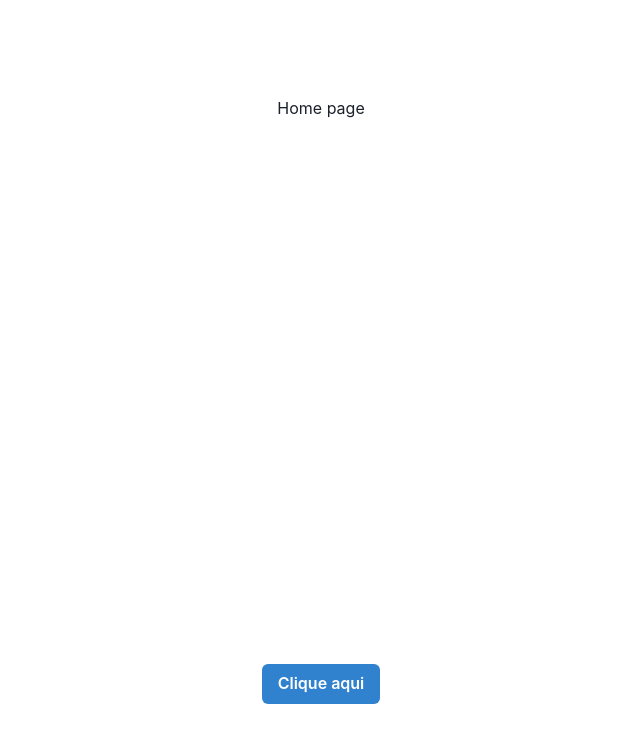
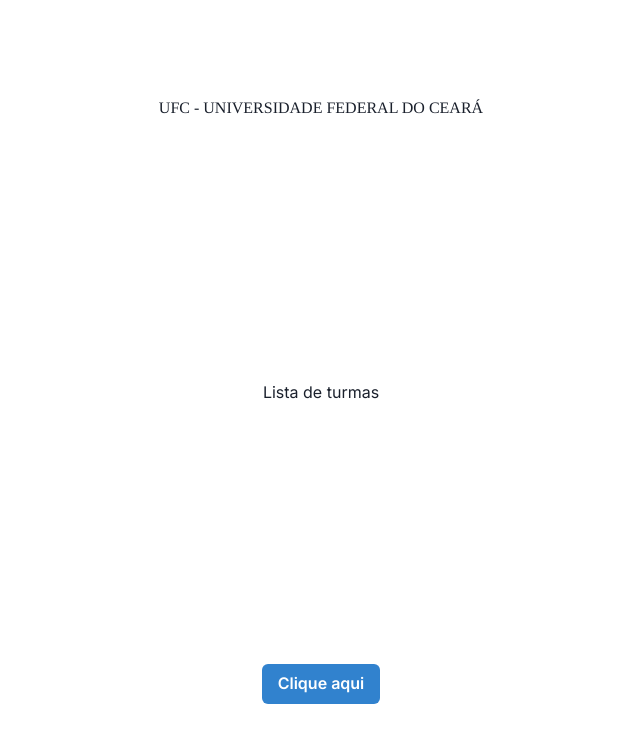
Before and after one commit to r0ber0be/ufc-presenca, a Next.js app in the folder presenca_ufc/: page / in a window 1280 px wide. Shown: the top 742 px of the page, without its empty margins (319-959 px from the left). Built offline with nearby package versions, Linux system fonts and the light colour scheme.

Commit message:
Título do site adicionado e fontes ajustadas

```diff
--- a/presenca_ufc/src/app/layout.tsx
+++ b/presenca_ufc/src/app/layout.tsx
@@ -6,7 +6,7 @@ import { Providers } from './providers'
 const inter = Inter({ subsets: ['latin'] })
 
 export const metadata: Metadata = {
-  title: 'Create Next App',
+  title: 'UFC Presenças',
   description: 'Generated by create next app',
 }
 
@@ -17,7 +17,7 @@ export default function RootLayout({
 }) {
   return (
     <html lang="pt-br">
-      <body>
+      <body className={inter.className}>
         <Providers>{children}</Providers>
       </body>
     </html>
--- a/presenca_ufc/src/app/page.tsx
+++ b/presenca_ufc/src/app/page.tsx
@@ -1,9 +1,13 @@
-import PressButton from "./components/button";
+import { Tinos } from 'next/font/google'
+import PressButton from './components/button'
+
+const tinos = Tinos({ subsets: ['latin'], weight: "400" })
 
 export default function Home() {
   return (
     <main className="flex min-h-screen flex-col items-center justify-between p-24">
-      <h1>Home page</h1>
+      <h1 className={tinos.className}>UFC - UNIVERSIDADE FEDERAL DO CEARÁ</h1>
+      <p>Lista de turmas</p>
       <PressButton />
     </main>
   )
```
